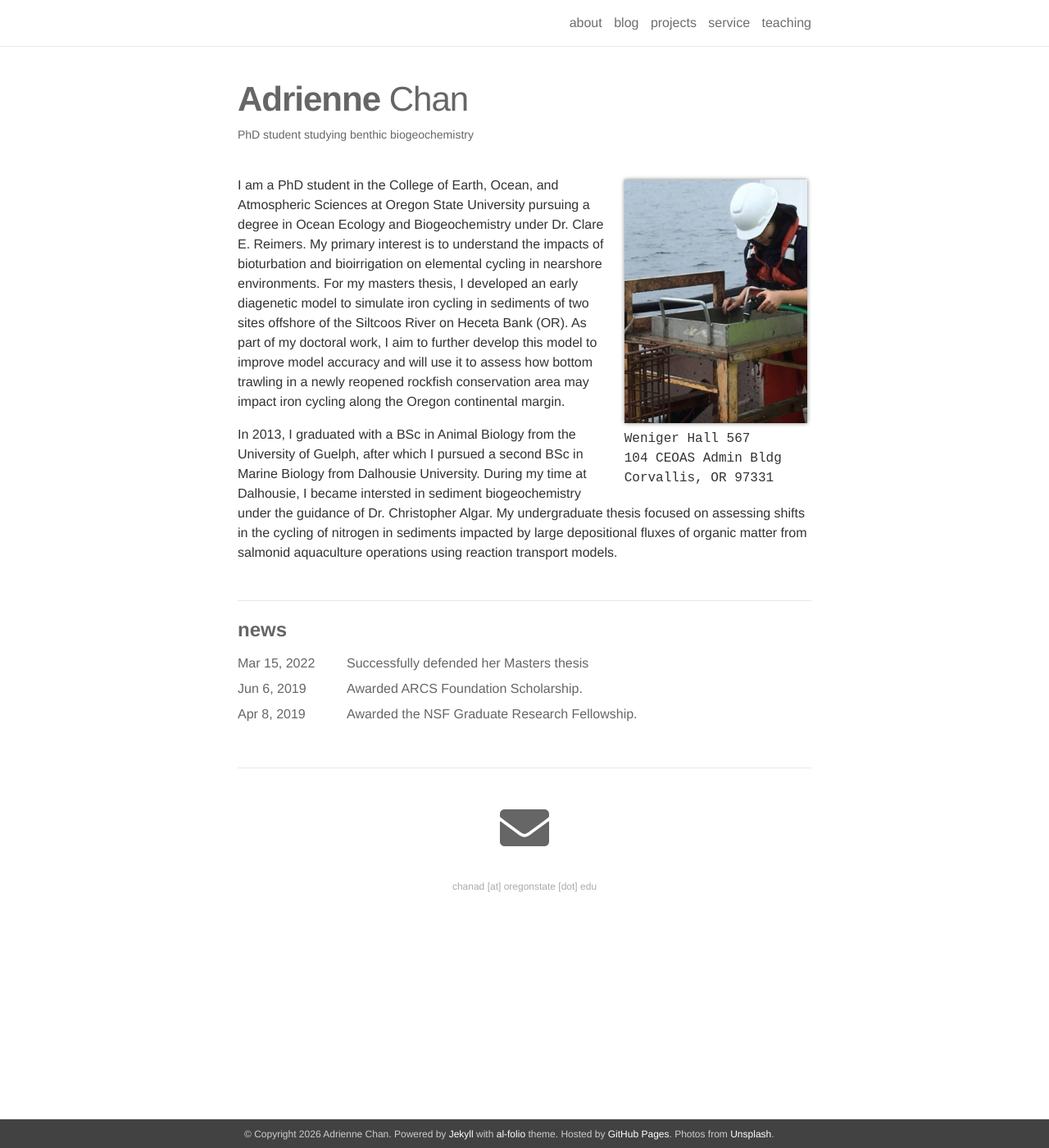
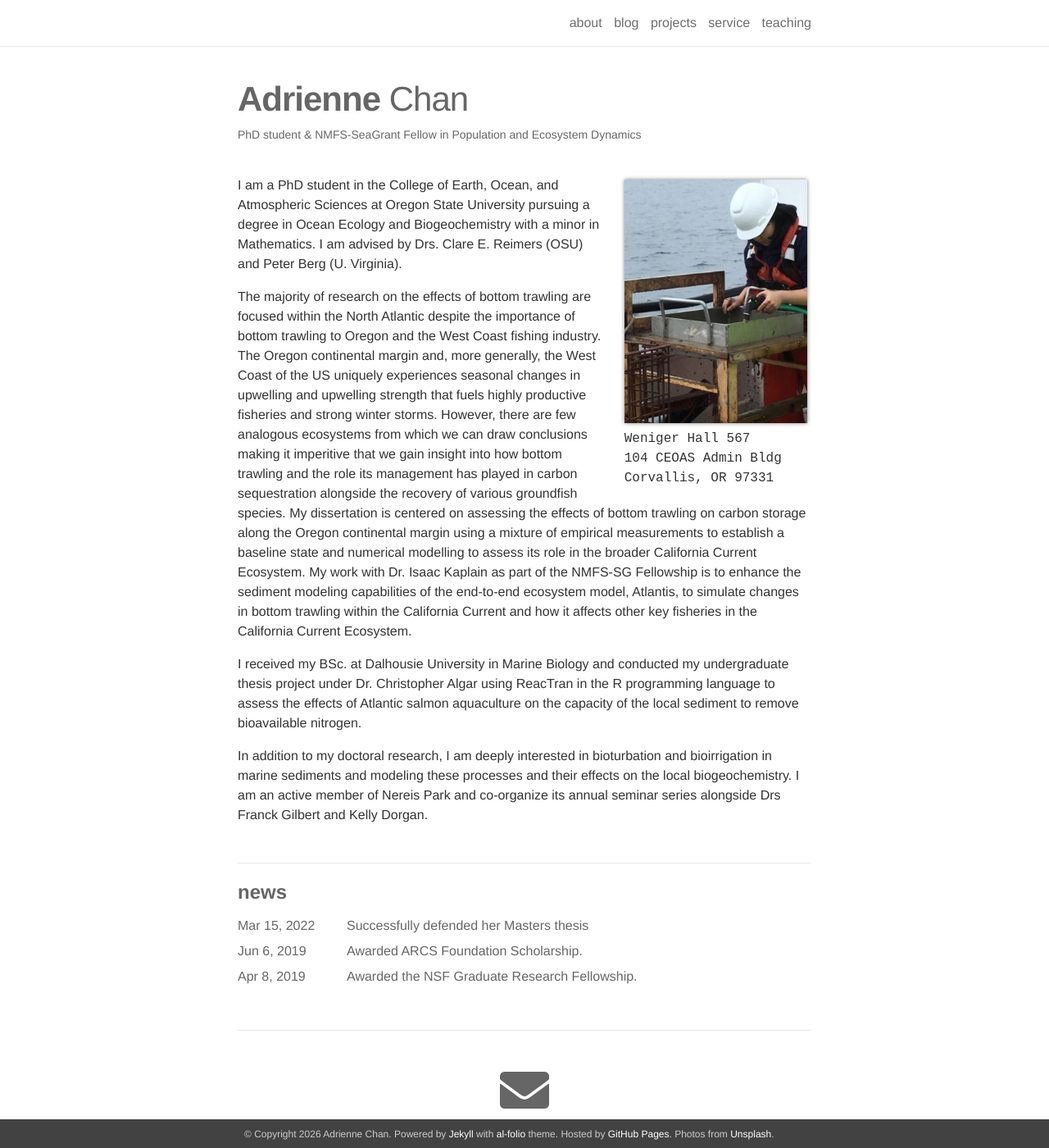
Before and after one commit to benthoschan/benthoschan.github.io, a Jekyll site: the page built from _pages/about.md, in a window 1280 px wide and 1400 px high. Shown: the whole window at 82% size. Built offline with Jekyll 4.4.1, drawn with Linux system fonts in a browser that asks for light colours; nearby versions of some CDN libraries.

Commit message:
update 2026

```diff
--- a/_pages/about.md
+++ b/_pages/about.md
@@ -2,7 +2,7 @@
 layout: about
 permalink: /
 title: <strong>Adrienne</strong> Chan
-description: PhD student studying benthic biogeochemistry
+description: PhD student & NMFS-SeaGrant Fellow in Population and Ecosystem Dynamics
 
 profile:
   align: right
@@ -16,11 +16,10 @@ news: true
 social: true
 ---
 
-I am a PhD student in the College of Earth, Ocean, and Atmospheric Sciences at Oregon State University
-pursuing a degree in Ocean Ecology and Biogeochemistry under Dr. Clare E. Reimers. My primary interest is to understand the impacts of
-bioturbation and bioirrigation on elemental cycling in nearshore environments. For my masters thesis, I developed an early diagenetic model
-to simulate iron cycling in sediments of two sites offshore of the Siltcoos River on Heceta Bank (OR). As part of my doctoral work, I aim to further develop
-this model to improve model accuracy and will use it to assess how bottom trawling in a newly reopened rockfish conservation area may impact
-iron cycling along the Oregon continental margin.
+I am a PhD student in the College of Earth, Ocean, and Atmospheric Sciences at Oregon State University pursuing a degree in Ocean Ecology and Biogeochemistry with a minor in Mathematics. I am advised by Drs. Clare E. Reimers (OSU) and Peter Berg (U. Virginia).
 
-In 2013, I graduated with a BSc in Animal Biology from the University of Guelph, after which I pursued a second BSc in Marine Biology from Dalhousie University. During my time at Dalhousie, I became intersted in sediment biogeochemistry under the guidance of Dr. Christopher Algar. My undergraduate thesis focused on assessing shifts in the cycling of nitrogen in sediments impacted by large depositional fluxes of organic matter from salmonid aquaculture operations using reaction transport models.
+The majority of research on the effects of bottom  trawling are focused within the North Atlantic despite the importance of bottom trawling to Oregon and the West Coast fishing industry. The Oregon continental margin and, more generally, the West Coast of the US uniquely experiences seasonal changes in upwelling and upwelling strength that fuels highly productive fisheries and strong winter storms. However, there are few analogous ecosystems from which we can draw conclusions making it imperitive that we gain insight into how bottom trawling and the role its management has played in carbon sequestration alongside the recovery of various groundfish species. My dissertation is centered on assessing the effects of bottom trawling on carbon storage along the Oregon continental margin using a mixture of empirical measurements to establish a baseline state and numerical modelling to assess its role in the broader California Current Ecosystem. My work with Dr. Isaac Kaplain as part of the NMFS-SG Fellowship is to enhance the sediment modeling capabilities of the end-to-end ecosystem model, Atlantis, to simulate changes in bottom trawling within the California Current and how it affects other key fisheries in the California Current Ecosystem.
+
+I received my BSc. at Dalhousie University in Marine Biology and conducted my undergraduate thesis project under Dr. Christopher Algar using ReacTran in the R programming language to assess the effects of Atlantic salmon aquaculture on the capacity of the local sediment to remove bioavailable nitrogen.
+
+In addition to my doctoral research, I am deeply interested in bioturbation and bioirrigation in marine sediments and modeling these processes and their effects on the local biogeochemistry. I am an active member of Nereis Park and co-organize its annual seminar series alongside Drs Franck Gilbert and Kelly Dorgan.
```
Also changed, not shown: _pages/teaching.md (+4 -0 lines).
